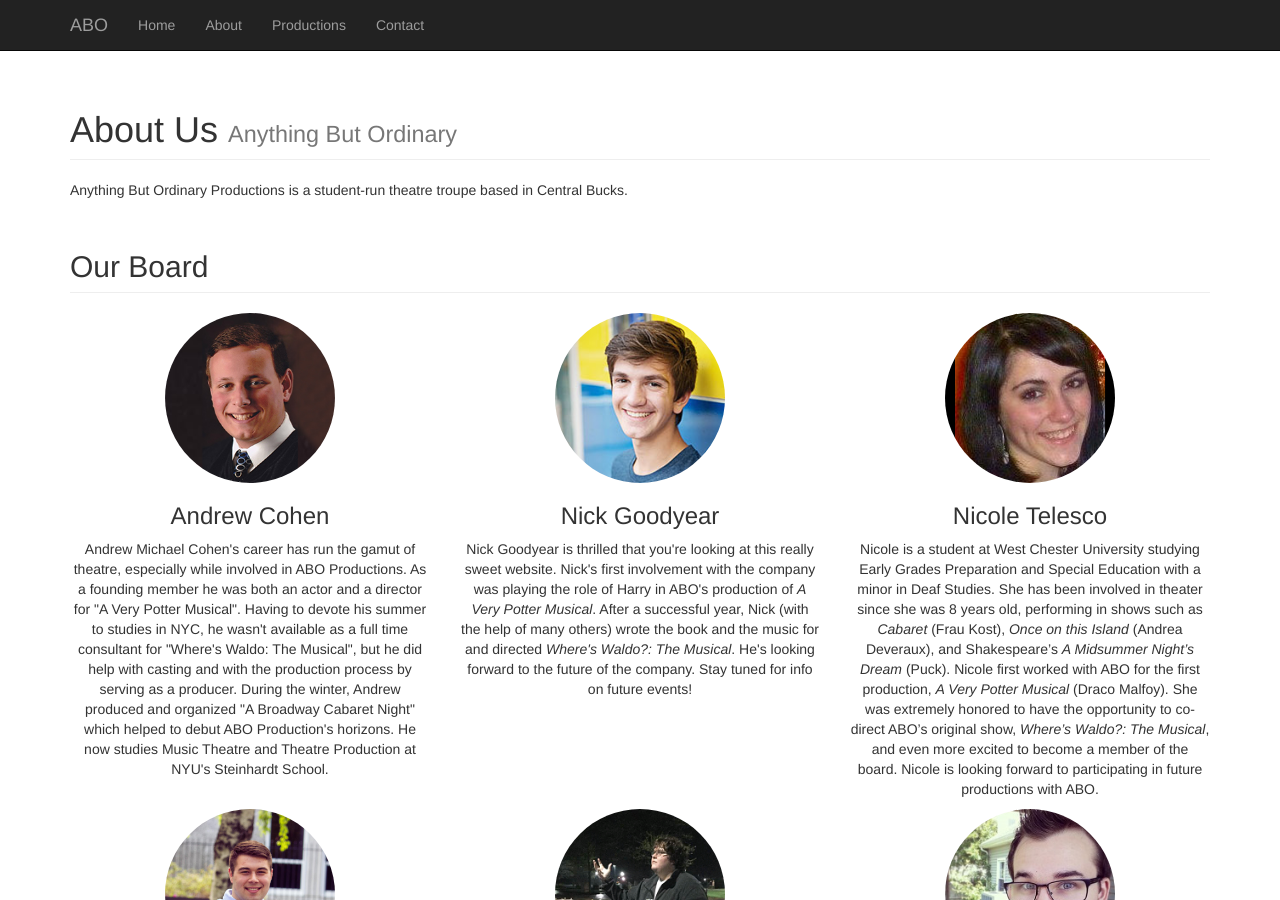
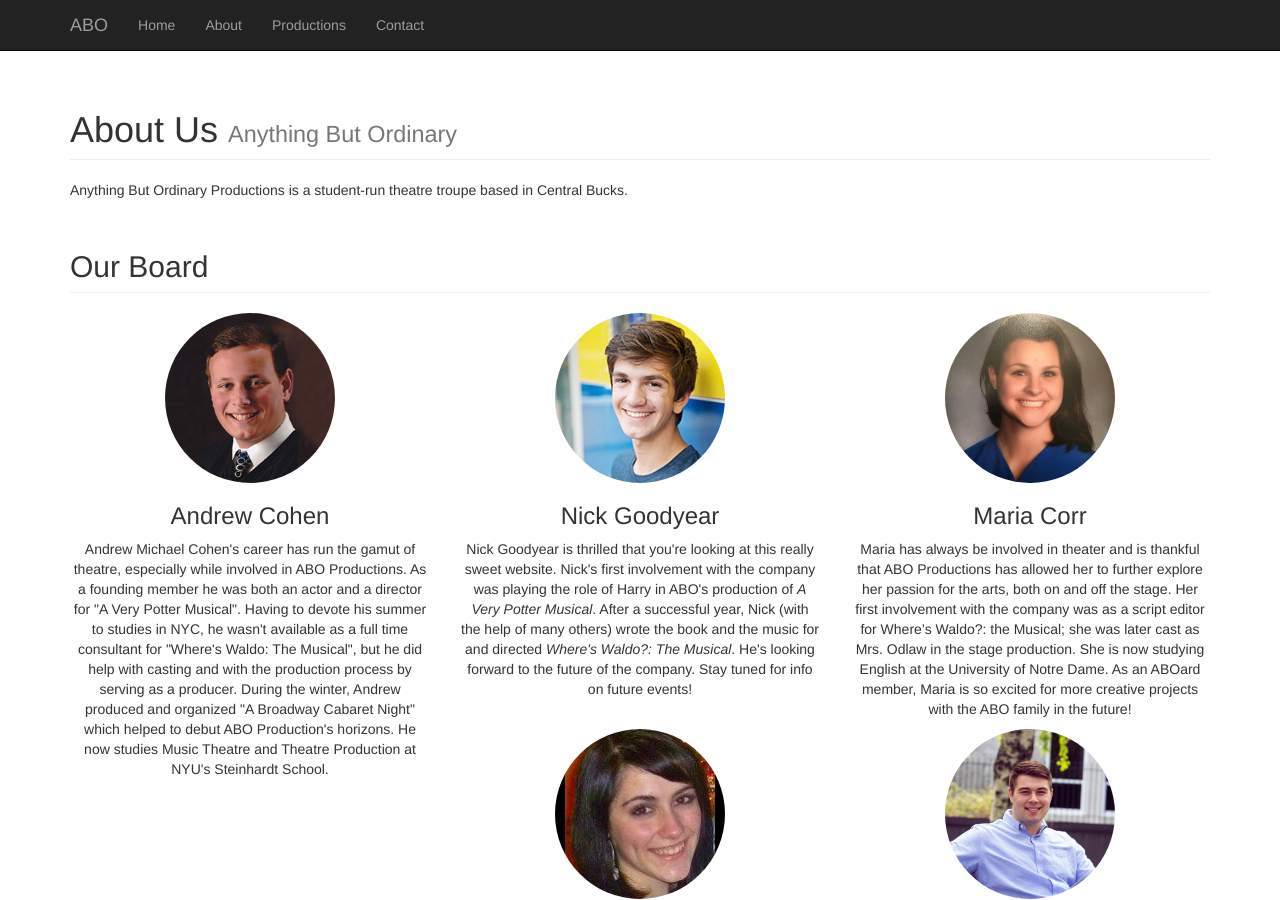
Before and after one commit to ABOProductions/aboproductions.github.io, a Jekyll site: the page about.html, which Jekyll copies as it is, in a window 1280 px wide and 900 px high. Built offline with Jekyll 4.4.1, drawn with Linux system fonts in a browser that asks for light colours; nearby versions of some CDN libraries; library files that are not in the unit come from our copies.

Commit message:
Added Maria bio

```diff
--- a/about.html
+++ b/about.html
@@ -142,13 +142,13 @@
                 </h3>
                 <p></p>
             </div> -->
-			<!--
+			<!-- -->
 			<div class="col-lg-4 col-sm-6 text-center">
-                <img class="img-circle img-responsive img-center" src="http://placehold.it/200x200" alt="">
+                <img class="img-circle img-responsive img-center biopicture" src="/img/board/MariaCorr_sq.jpg" alt="Maria Corr">
                 <h3>Maria Corr
                 </h3>
-                <p></p>
-            </div> -->
+                <p>Maria has always be involved in theater and is thankful that ABO Productions has allowed her to further explore her passion for the arts, both on and off the stage. Her first involvement with the company was as a script editor for Where’s Waldo?: the Musical; she was later cast as Mrs. Odlaw in the stage production. She is now studying English at the University of Notre Dame. As an ABOard member, Maria is so excited for more creative projects with the ABO family in the future!</p>
+            </div> <!-- -->
 			<!--
 			<div class="col-lg-4 col-sm-6 text-center">
                 <img class="img-circle img-responsive img-center" src="http://placehold.it/200x200" alt="">
```
Also changed, not shown: img/board/MariaCorr_sq.jpg (added).
